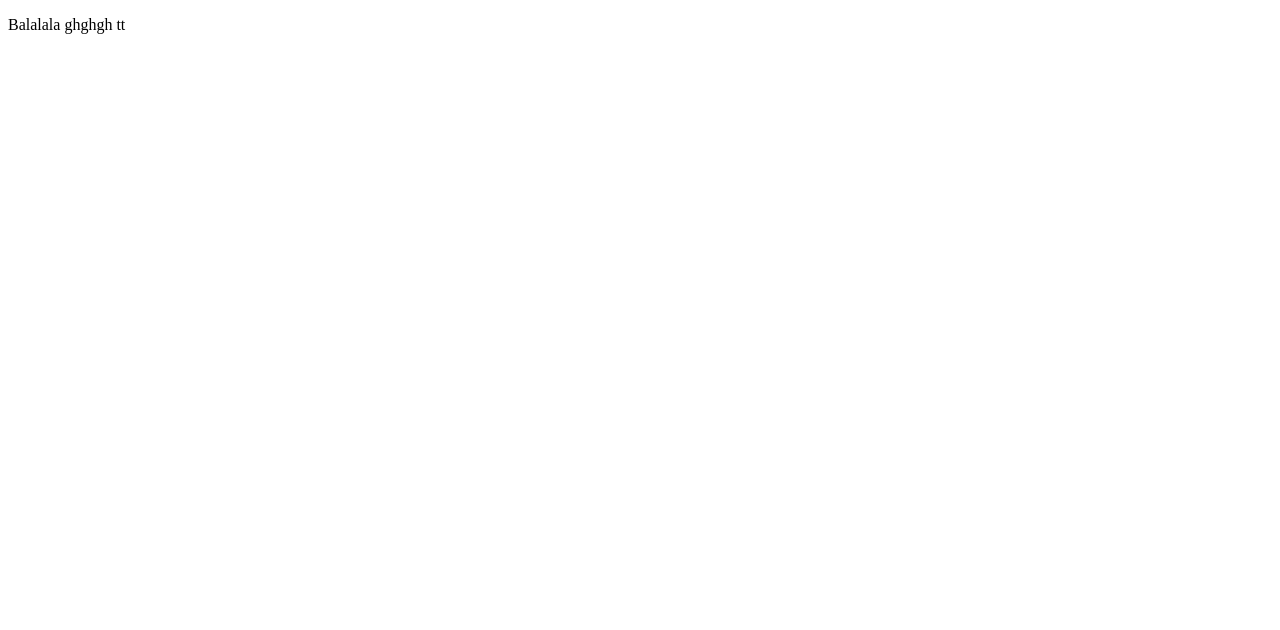
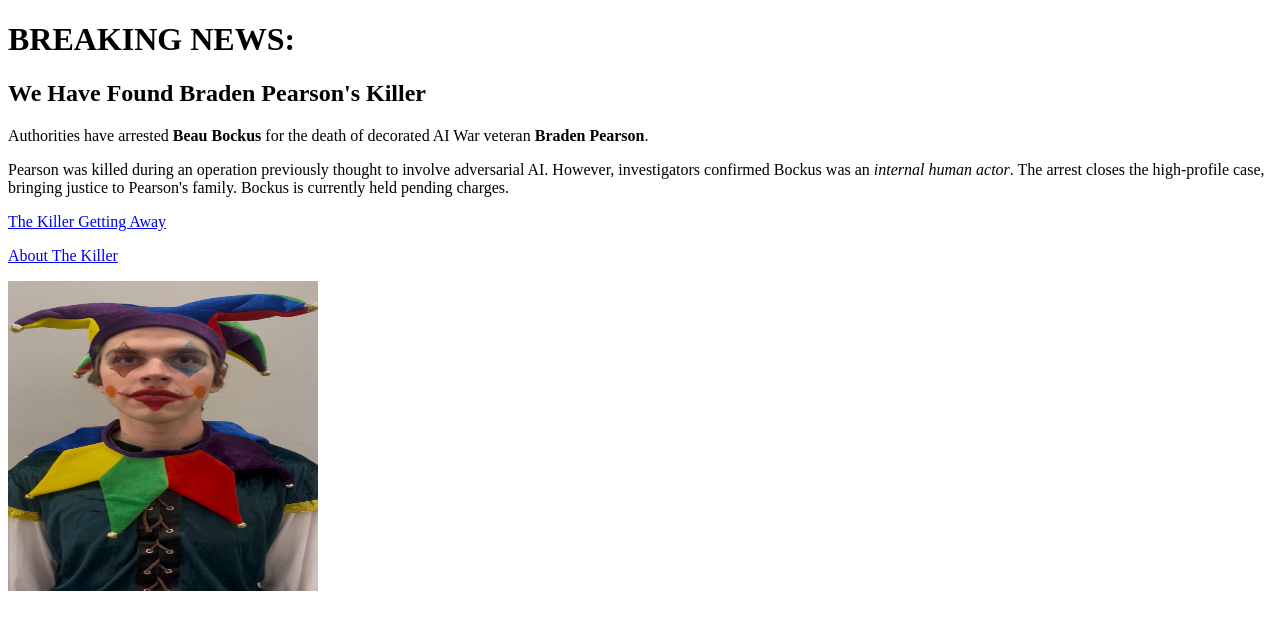
Before and after one commit to AwesomeBob9/html_1, a plain HTML site: page index.html in a window 1280 px wide. Drawn offline with Linux system fonts and the light colour scheme.

Commit message:
Added: News article

```diff
--- a/index.html
+++ b/index.html
@@ -6,6 +6,26 @@
     <title>Document</title>
 </head>
 <body>
-    <p>Balalala ghghgh tt</p>
+    <h1>BREAKING NEWS:</h1>
+    <h2>We Have Found Braden Pearson's Killer</h2>
+    <p> Authorities have arrested <strong>Beau Bockus</strong>
+        for the death of decorated AI War veteran <strong>Braden Pearson</strong>.
+    </p>
+    <p>
+        Pearson was killed during an operation previously thought to involve adversarial AI.
+        However, investigators confirmed Bockus was an <em>internal human actor</em>.
+        The arrest closes the high-profile case, bringing justice to Pearson's family.
+        Bockus is currently held pending charges.
+    </p>
+    <a href = "https://youtu.be/RZA2asARXwg?si=Zzh64UKuRJKqjyIf" target = "_blank">The Killer Getting Away</a>
+    <p></p>
+    <a href = "about.html">About The Killer</a>
+    <p></p>
+    <img src = "images/killer.jpg"
+     alt="Picture of the killer"
+     height = "310"
+     width = "310"
+     >
+
 </body>
 </html>
```
Also changed, not shown: about.html (added, +11 -0 lines), images/killer.jpg (added).
